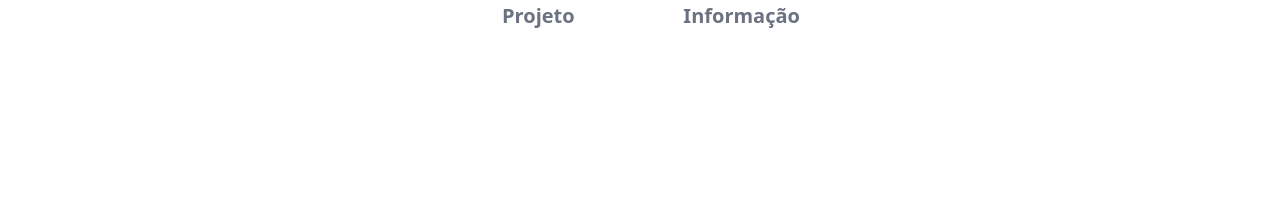
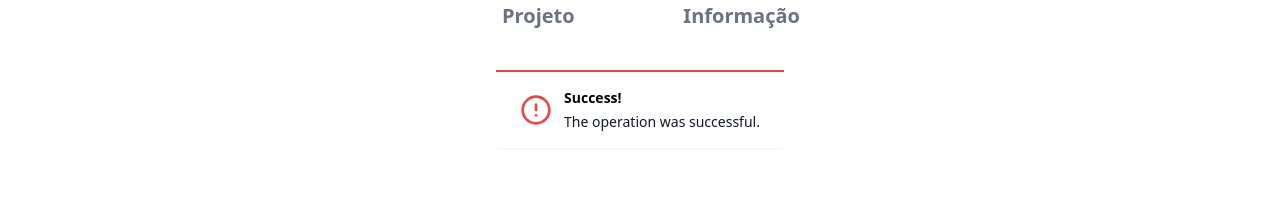
Before and after one commit to n0t666/DarkTrail_WEBSITE, a React (Create React App) app: page /FAQ in a window 1280 px wide. Shown: the part 449-647 px from the top of the page. Built offline with nearby package versions, Linux system fonts and the light colour scheme; a web font is replaced by a local one.

Commit message:
Doing alerts

```diff
--- /dev/null
+++ b/src/components/Alerts/icon_dismiss.js
@@ -0,0 +1,35 @@
+import React from "react";
+
+import { FiAlertTriangle, FiAlertCircle, FiCheckCircle } from "react-icons/fi";
+
+export const Sucess = ({Title, Text}) => {
+  return (
+    <div className="flex bg-white dark:bg-gray-900 items-center px-6 py-4 text-sm border-t-2 rounded-b shadow-sm border-green-500">
+     <FiCheckCircle className="w-8 h-8 text-green-500" />
+      <div className="ml-3">
+        <div className="font-bold text-left text-black dark:text-gray-50">
+          {Title}
+        </div>
+        <div className="w-full text-gray-900 dark:text-gray-300 mt-1">
+          {Text}
+        </div>
+      </div>
+    </div>
+  );
+};
+
+export const Error = ({Title, Text}) => {
+  return (
+    <div className="flex bg-white dark:bg-gray-900 items-center px-6 py-4 text-sm border-t-2 rounded-b shadow-sm border-red-500">
+     <FiAlertCircle className="w-8 h-8 text-red-500"/>
+      <div className="ml-3">
+        <div className="font-bold text-left text-black dark:text-gray-50">
+          {Title}
+        </div>
+        <div className="w-full text-gray-900 dark:text-gray-300 mt-1">
+          {Text}
+        </div>
+      </div>
+    </div>
+  );
+};
--- a/src/pages/faq.js
+++ b/src/pages/faq.js
@@ -1,10 +1,13 @@
 import React, { useState, lazy, Suspense } from "react";
+import {Error, Sucess} from "../components/Alerts/icon_dismiss";
 
 import { BiError } from "react-icons/bi";
 import { AiOutlineFileText, AiOutlineInfoCircle } from "react-icons/ai";
 import { CgGames } from "react-icons/cg";
 
 const LazyAccordion = lazy(() => import("../components/accordion"));
+
+
 
 const Faq = () => {
   const categories = [
@@ -180,6 +183,8 @@ const Faq = () => {
                 })}
               </div>
             </div>
+            <Error Title="Success!" Text="The operation was successful." />
+
           </div>
         </div>
       </div>
```
